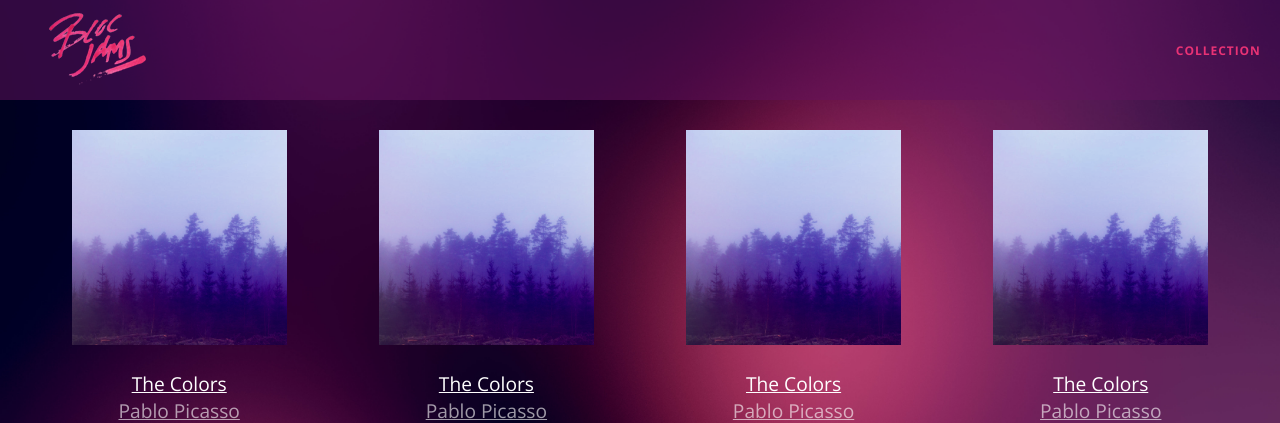
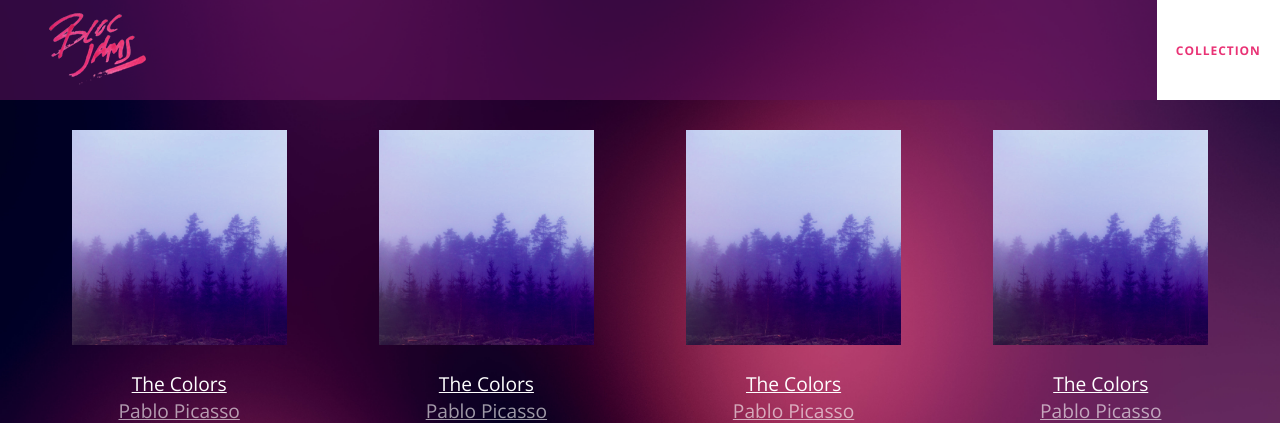
Before and after one commit to sabrahms/bloc-jams-2, a PHP site: page /collection.html in a window 1280 px wide, while the restyled element is pressed. Shown: the top 423 px of the page. Run offline with PHP 8.4, Linux system fonts and the light colour scheme.

Commit message:
Completed adding collection view assignment

```diff
--- a/styles/main.css
+++ b/styles/main.css
@@ -54,6 +54,10 @@ body.landing {
 .links-container .navbar-link:hover {
     color: rgb(233,50,117);
 }
+.links-container .navbar-link:active {
+    color: rgb(233,50,117);
+    background-color: white;
+}
 
 .container {
     margin: 0 auto;
```
